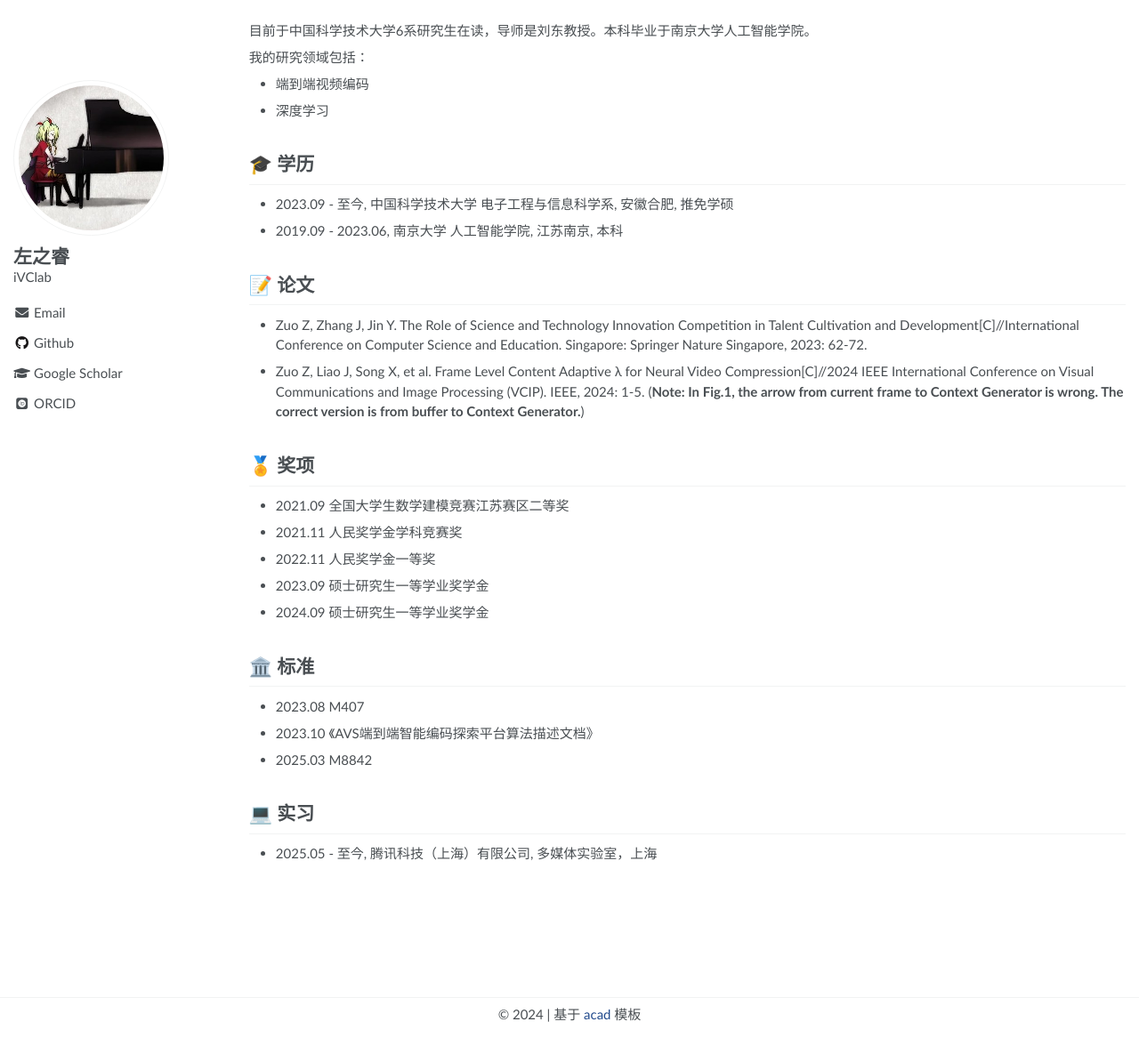
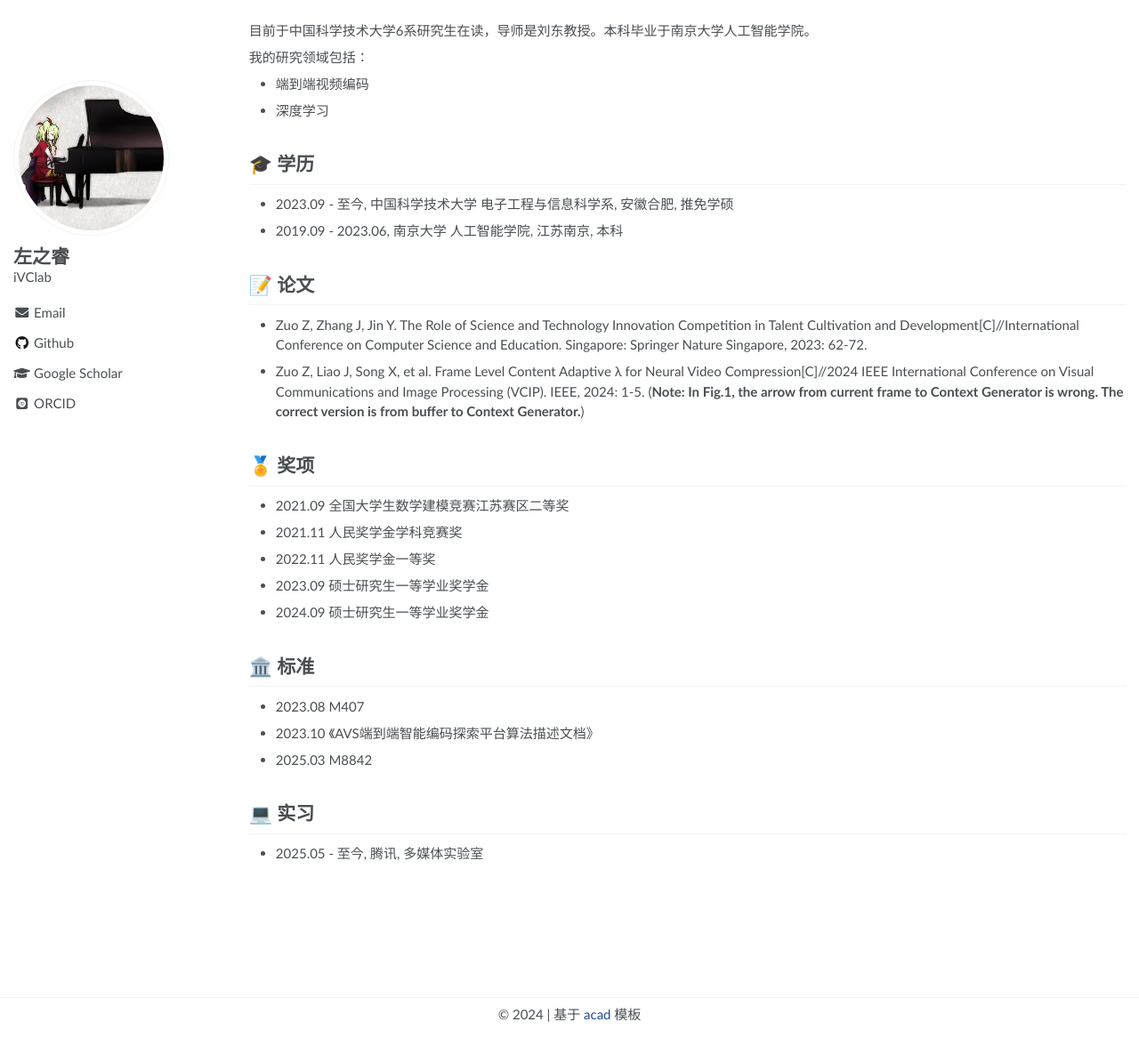
Before and after one commit to DeathPolca/DeathPolca.github.io, a Jekyll site: the page built from _pages/about.md, in a window 1280 px wide and 1167 px high. Shown: the whole window at 89% size. Built offline with Jekyll 4.4.1, drawn with Linux system fonts in a browser that asks for light colours; some web fonts are replaced.

Commit message:
edit intern

```diff
--- a/_pages/about.md
+++ b/_pages/about.md
@@ -59,4 +59,4 @@ redirect_from:
 <span class='anchor' id='-gzsx'></span>
 
 # 💻 实习
-- 2025.05 - 至今, 腾讯科技（上海）有限公司, 多媒体实验室，上海
+- 2025.05 - 至今, 腾讯, 多媒体实验室
```
